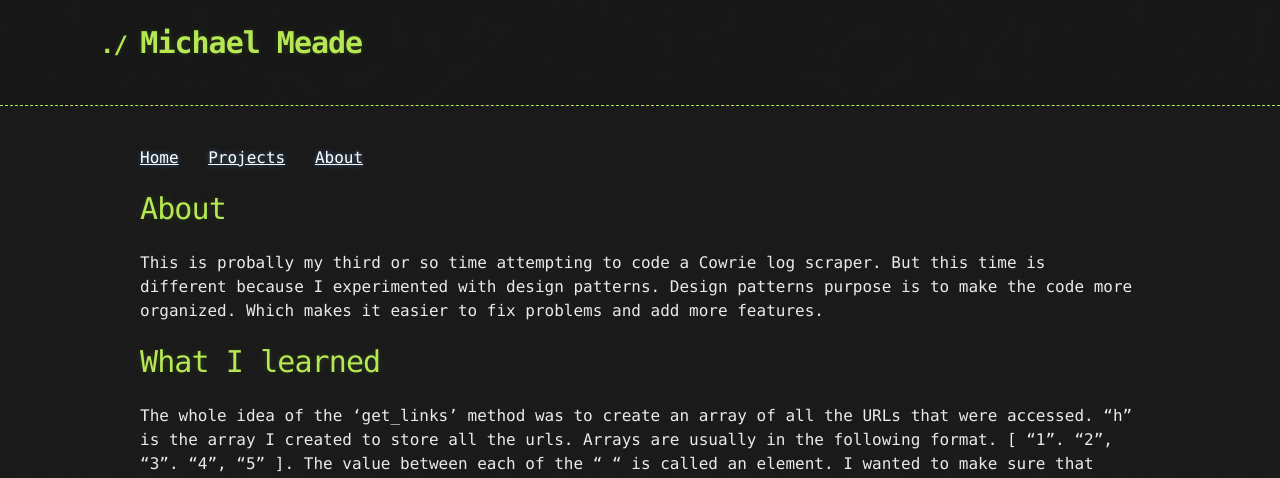
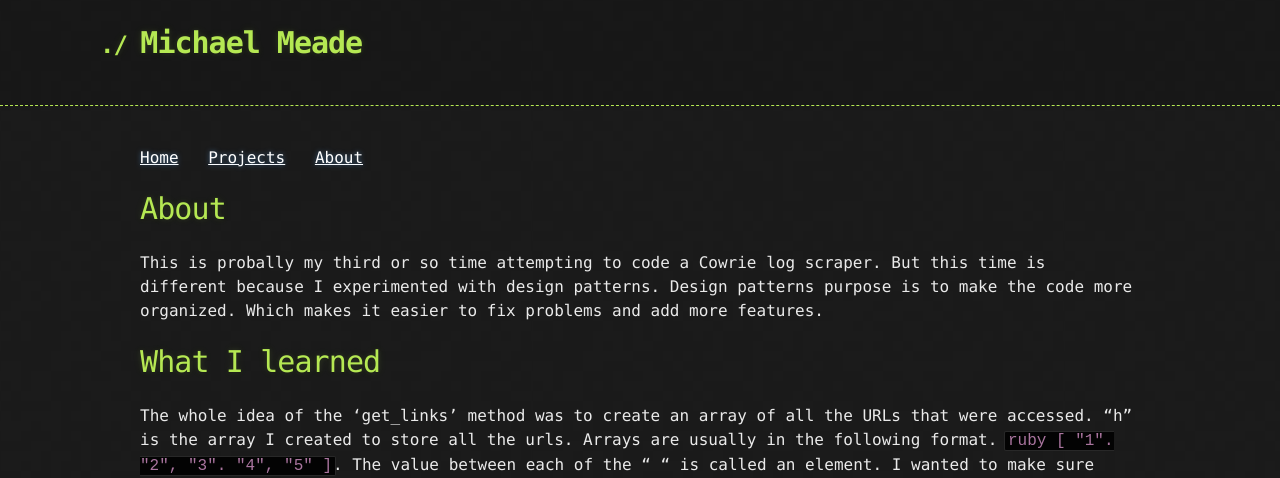
Before and after one commit to Michael-Meade/MinerFind, a Jekyll site: the page built from Projects/cowrie_log.md, in a window 1280 px wide. Shown: the top 478 px of the page. Built offline with Jekyll 4.4.1, drawn with Linux system fonts in a browser that asks for light colours; our own code applies the rules of GitHub Pages for plain Markdown files; the repository's description, which GitHub fills in, is left out; some of the changed text lies outside the part shown.

Commit message:
Update cowrie_log.md

````diff
--- a/Projects/cowrie_log.md
+++ b/Projects/cowrie_log.md
@@ -5,10 +5,11 @@ Design patterns purpose is to make the code more organized. Which makes it easie
 
 # What I learned
 The whole idea of the 'get_links' method was to create an array of all the URLs that were accessed. "h" is the array I created to store all the urls.
-Arrays are usually in the following format. [ "1". "2", "3". "4", "5" ]. The value between each of the " " is called an element.
+Arrays are usually in the following format. ```ruby [ "1". "2", "3". "4", "5" ]```. The value between each of the " " is called an element.
 I wanted to make sure that there were not duplicates of the same element.
+[](https://i.imgur.com/cC6BbkJ.png=100x20)
 
-![Original code](https://i.imgur.com/cC6BbkJ.png=55x20)
+<img src="https://i.imgur.com/cC6BbkJ.png" width="150" height="250">
 Instead of having the code above which uses Ruby's 'include?' method to check to see if the the URL is not one of the arrays elements. The include? method will return true if the supplied string is an element. If it does not contain the supplied string it will return false. I used the ! operator to tell it if it [b]does not contain[/b] the supplied string to do the next step, which is to add the URL to the array. I used the << operator which will append it to the array.  But doing this way was kinda buggy and chunky. I wanted to improve on it. I was bored one day coding and was just looking at the code to decide what I should add next. It came to me there
 that coding is like writting an essay for school. You have to give it a look over and proof read the code. When coding something I usually have an idea of what it should do and how I should do it. When coding functions that might be complex I like to break down the idea into chunks.  I work on the first chunk.
 Once I am satisfied  that chunk works, I will move onto the next chunk. and so on. This also makes it easier to debug becuase you are only focusing on a small part of the code. This allows me to make sure that the idea of functionally is actually possible before putting all the pieces together.  But when I work on each chunk I take short cuts and use bad coding methods. After I get the whole idea working as a whole is when I start to pretty up the code. Its usually changing up methods, variables names, or simplizing the lines.  Sometimes I will create new folder names in my ruby directory, work on an idea in that directory. Make sure that everything works, after I am happy that everythign is working I will implement the idea into the project directory.
````
